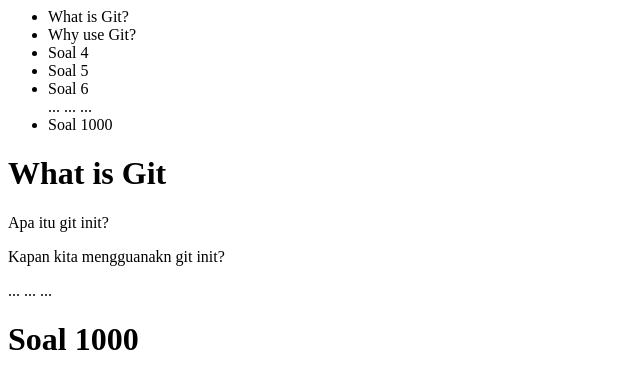
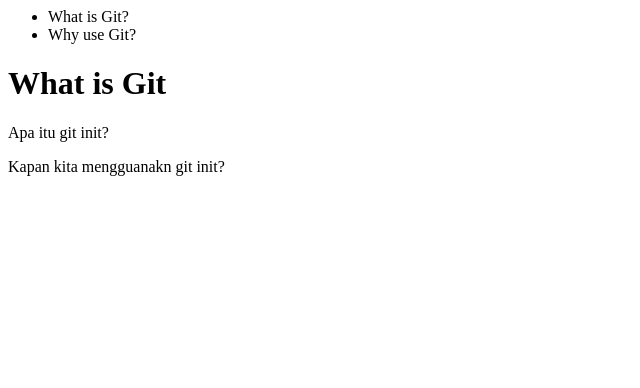
Before and after one commit to MhmmdSyahputra/ruang-belajar, a plain HTML site: page pages/question.html in a window 1280 px wide. Shown: the whole page, without its empty margins (0-640 px from the left). Drawn offline with Linux system fonts and the light colour scheme.

Commit message:
Revert "change 1000 to 5 question"

```diff
--- a/pages/question.html
+++ b/pages/question.html
@@ -8,21 +8,10 @@
     <ul>
         <li>What is Git?</li>
         <li>Why use Git?</li>
-        <li>Soal 4</li>
-        <li>Soal 5</li>
-        <li>Soal 6</li>
-        ...
-        ...
-        ...
-        <li>Soal 1000</li>
     </ul>
     <h1>What is Git</h1>
     <p>Apa itu git init?</p>
     <p>Kapan kita mengguanakn git init?</p>
-    ...
-    ...
-    ...
-    <h1>Soal 1000</h1>
 </body>
 
 </html>
```
